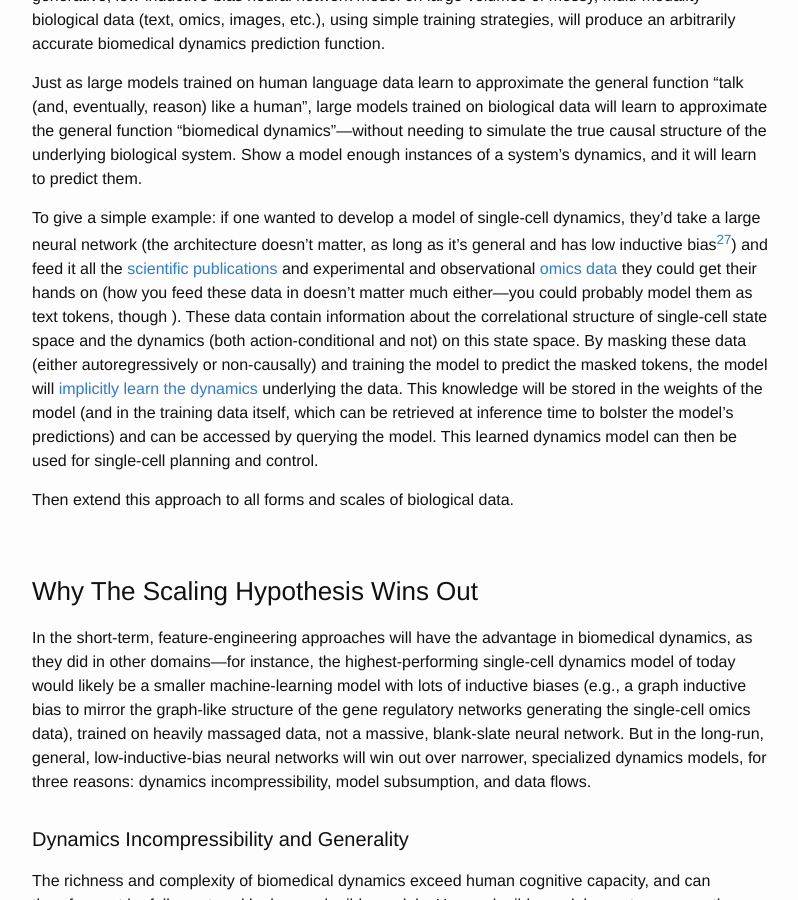
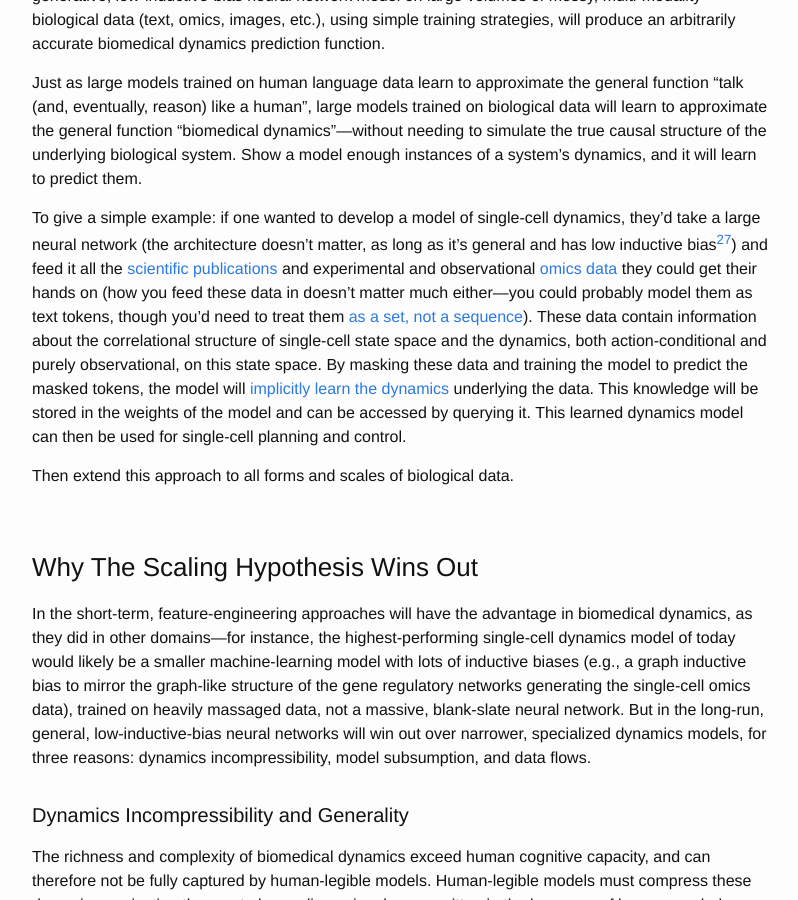
Before and after one commit to markovbio/markovbio.github.io, a Jekyll site: the page built from _posts/2022-08-01-future-history-biomedical-progress.markdown, in a window 1280 px wide and 900 px high, scrolled down 41671 px. Shown: the whole window, without its empty margins (238-1036 px from the left). Built offline with Jekyll 4.4.1, drawn with Linux system fonts in a browser that asks for light colours; formulas are drawn with MathJax 3.

Commit message:
Update 2022-08-01-future-history-biomedical-progress.markdown

```diff
--- a/_posts/2022-08-01-future-history-biomedical-progress.markdown
+++ b/_posts/2022-08-01-future-history-biomedical-progress.markdown
@@ -809,7 +809,7 @@ At the highest level, the scaling hypothesis for biomedical dynamics is the clai
 
 Just as large models trained on human language data learn to approximate the general function “talk (and, eventually, reason) like a human”, large models trained on biological data will learn to approximate the general function “biomedical dynamics”—without needing to simulate the true causal structure of the underlying biological system. Show a model enough instances of a system’s dynamics, and it will learn to predict them.
 
-To give a simple example: if one wanted to develop a model of single-cell dynamics, they’d take a large neural network (the architecture doesn’t matter, as long as it’s general and has low inductive bias<input type="checkbox" id="cb26" /><label for="cb26"><sup></sup></label><span><br><br>Granted, given the scale of biomedical data, the architecture probably matters somewhat. Making computation local and hierarchical seems like a smart biological inductive bias.<br><br></span>) and feed it all the [scientific publications](https://pubmed.ncbi.nlm.nih.gov/) and experimental and observational [omics data](https://www.ncbi.nlm.nih.gov/geo/) they could get their hands on (how you feed these data in doesn’t matter much either—you could probably model them as text tokens, though ). These data contain information about the correlational structure of single-cell state space and the dynamics (both action-conditional and not) on this state space. By masking these data (either autoregressively or non-causally) and training the model to predict the masked tokens, the model will [implicitly learn the dynamics](https://www.biorxiv.org/content/10.1101/2021.11.24.469554v2.full) underlying the data. This knowledge will be stored in the weights of the model (and in the training data itself, which can be retrieved at inference time to bolster the model’s predictions) and can be accessed by querying the model. This learned dynamics model can then be used for single-cell planning and control.
+To give a simple example: if one wanted to develop a model of single-cell dynamics, they’d take a large neural network (the architecture doesn’t matter, as long as it’s general and has low inductive bias<input type="checkbox" id="cb26" /><label for="cb26"><sup></sup></label><span><br><br>Granted, given the scale of biomedical data, the architecture probably matters somewhat. Making computation local and hierarchical seems like a smart biological inductive bias.<br><br></span>) and feed it all the [scientific publications](https://pubmed.ncbi.nlm.nih.gov/) and experimental and observational [omics data](https://www.ncbi.nlm.nih.gov/geo/) they could get their hands on (how you feed these data in doesn’t matter much either—you could probably model them as text tokens, though you'd need to treat them [as a set, not a sequence](https://arxiv.org/abs/1810.00825)). These data contain information about the correlational structure of single-cell state space and the dynamics, both action-conditional and purely observational, on this state space. By masking these data and training the model to predict the masked tokens, the model will [implicitly learn the dynamics](https://www.biorxiv.org/content/10.1101/2021.11.24.469554v2.full) underlying the data. This knowledge will be stored in the weights of the model and can be accessed by querying it. This learned dynamics model can then be used for single-cell planning and control.
 
 Then extend this approach to all forms and scales of biological data.
 
```
